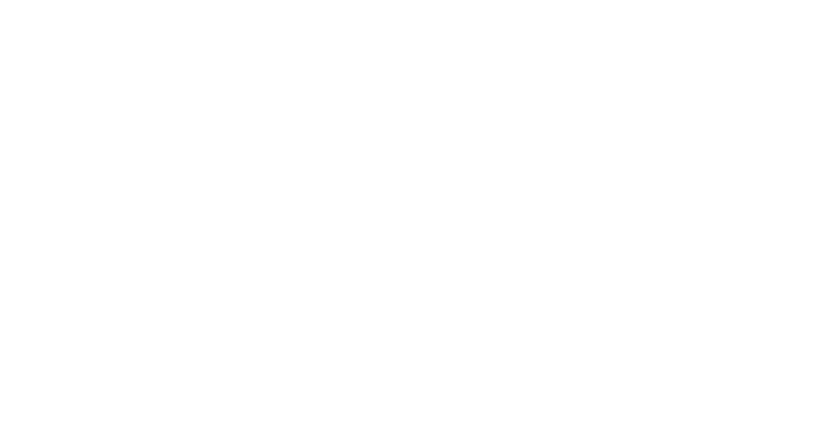
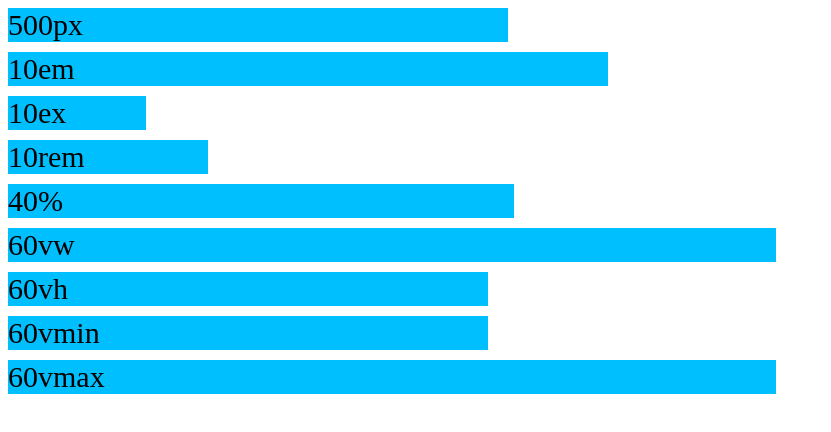
Before and after one commit to karol509x/Jednostki-miary-css, a plain HTML site: page index.html in a window 1280 px wide. Shown: the whole page, without its empty margins (0-831 px from the left). Drawn offline with Linux system fonts and the light colour scheme.

Commit message:
Jednostki miary w css

```diff
--- a/CSS/style.css
+++ b/CSS/style.css
@@ -0,0 +1,65 @@
+html
+{
+    font-size: 20px;
+}
+
+#container
+{
+    font-size: 30px;
+}
+
+
+
+
+#container > div
+{
+    background-color: deepskyblue;
+    margin-bottom: 10px;
+}
+
+
+
+#pixele
+{
+    width: 500px;
+}
+
+#em
+{
+    width: 20em;
+}
+
+#ex
+{
+    width: 10ex;
+}
+
+#rem
+{
+    width: 10rem;
+}
+
+#procenty
+{
+    width: 40%;
+}
+
+#vw
+{
+    width: 60vw;
+}
+
+#vh
+{
+    width: 60vh;
+}
+
+#vmin
+{
+    width: 60vmin;
+}
+
+#vmax
+{
+    width: 60vmax;
+}
--- a/index.html
+++ b/index.html
@@ -7,5 +7,16 @@
 </head>
 <body>
 
+    <div id="container">
+    <div id="pixele">500px</div>
+       <div id="em">10em</div>
+       <div id="ex">10ex</div>
+        <div id="rem">10rem</div>
+        <div id="procenty">40%</div>
+        <div id="vw">60vw</div>
+        <div id="vh">60vh</div>
+        <div id="vmin">60vmin</div>
+        <div id="vmax">60vmax</div>
+    </div>
 </body>
 </html>
```
